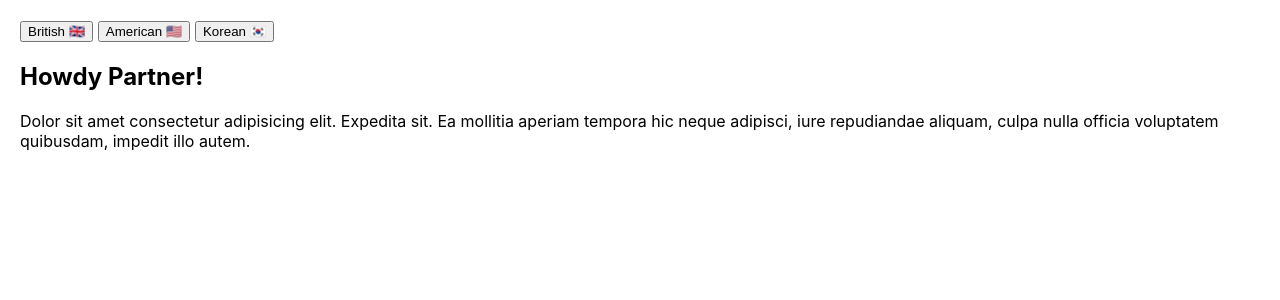
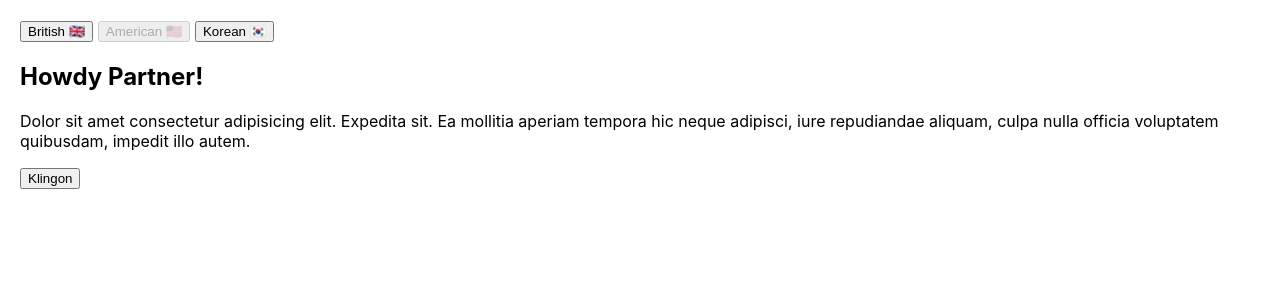
Before and after one commit to artificialarea/react-playground-revisited, a React (Create React App) app: page / in a window 1280 px wide. Shown: the top 300 px of the page. Built offline with nearby package versions, Linux system fonts and the light colour scheme.

Commit message:
done, solo with help. 35min.

```diff
--- a/src/lang-context/App.js
+++ b/src/lang-context/App.js
@@ -2,6 +2,7 @@
 import './App.css';
 import Child from './Child'
 import LangControls from './LangControls';
+import LanguageContext from './LanguageContext'
 
 export default class App extends React.Component {
 
@@ -9,12 +10,27 @@
     lang: window.navigator.language
   };
 
+  handleSetLang = (lang) => {
+    this.setState({ lang })
+  }
+
+
   render() {
+
+    const contextValue = {
+      lang: this.state.lang,
+      setLang: this.handleSetLang
+    }
+
     return (
-      <div className='app'>
-        <LangControls />
-        <Child />
-      </div>
+      <LanguageContext.Provider value={contextValue}>
+        <div className='app'>
+          <LangControls
+            onSetLang={this.handleSetLang}
+          />
+          <Child />
+        </div>
+      </LanguageContext.Provider>
     )
   }
 }
--- a/src/lang-context/GreatGrandChild.js
+++ b/src/lang-context/GreatGrandChild.js
@@ -1,13 +1,23 @@
 import React, { Component } from 'react'
 import languageSpecificCopy from './languageSpecificCopy'
+import LanguageContext from './LanguageContext'
 
 class GreatGrandChild extends Component {
+
+  static contextType = LanguageContext // => new instance property: this.context
+
   render() {
-    const copy = languageSpecificCopy['en-US'] || {}
+    const copy = languageSpecificCopy[this.context.lang] || {}
     return (
       <section>
         <h2>{copy.title}</h2>
         <p>{copy.body}</p>
+        <button
+          // disabled={this.context.lang === 'klingon'}
+          onClick={() => this.context.setLang('klingon')}
+        >
+          Klingon
+        </button>
       </section>
     )
   }
--- a/src/lang-context/LangControls.js
+++ b/src/lang-context/LangControls.js
@@ -1,22 +1,38 @@
 import React from 'react'
+import LanguageContext from './LanguageContext'
 
 export default function LangControls(props) {
   return (
+    <LanguageContext.Consumer>
+      {(value) => {
+        return (
           <>
-      <button>
+            <button
+              disabled={value.lang === 'en-GB'}
+              onClick={() => props.onSetLang('en-GB')}
+            >
               British{' '}
               <span role='img' aria-label='en-GB'>🇬🇧</span>
             </button>
             {' '}
-      <button>
+            <button
+              disabled={value.lang === 'en-US'}
+              onClick={() => props.onSetLang('en-US')}
+            >
               American{' '}
               <span role='img' aria-label='en-US'>🇺🇸</span>
             </button>
             {' '}
-      <button>
+            <button
+              disabled={value.lang === 'ko'}
+              onClick={() => props.onSetLang('ko')}
+            >
               Korean{' '}
               <span role='img' aria-label='ko'>🇰🇷</span>
             </button>
           </>
+        )
+      }}
+    </LanguageContext.Consumer>
   );
 }
--- a/src/lang-context/LanguageContext.js
+++ b/src/lang-context/LanguageContext.js
@@ -0,0 +1,11 @@
+import React from 'react'
+
+const LanguageContext = React.createContext({
+  // lang: 'ko'
+  lang: window.navigator.language,
+  // context with shape
+  setLang: () => {}
+})
+
+
+export default LanguageContext
```
Lines whose indentation alone changed are shown as unchanged.
